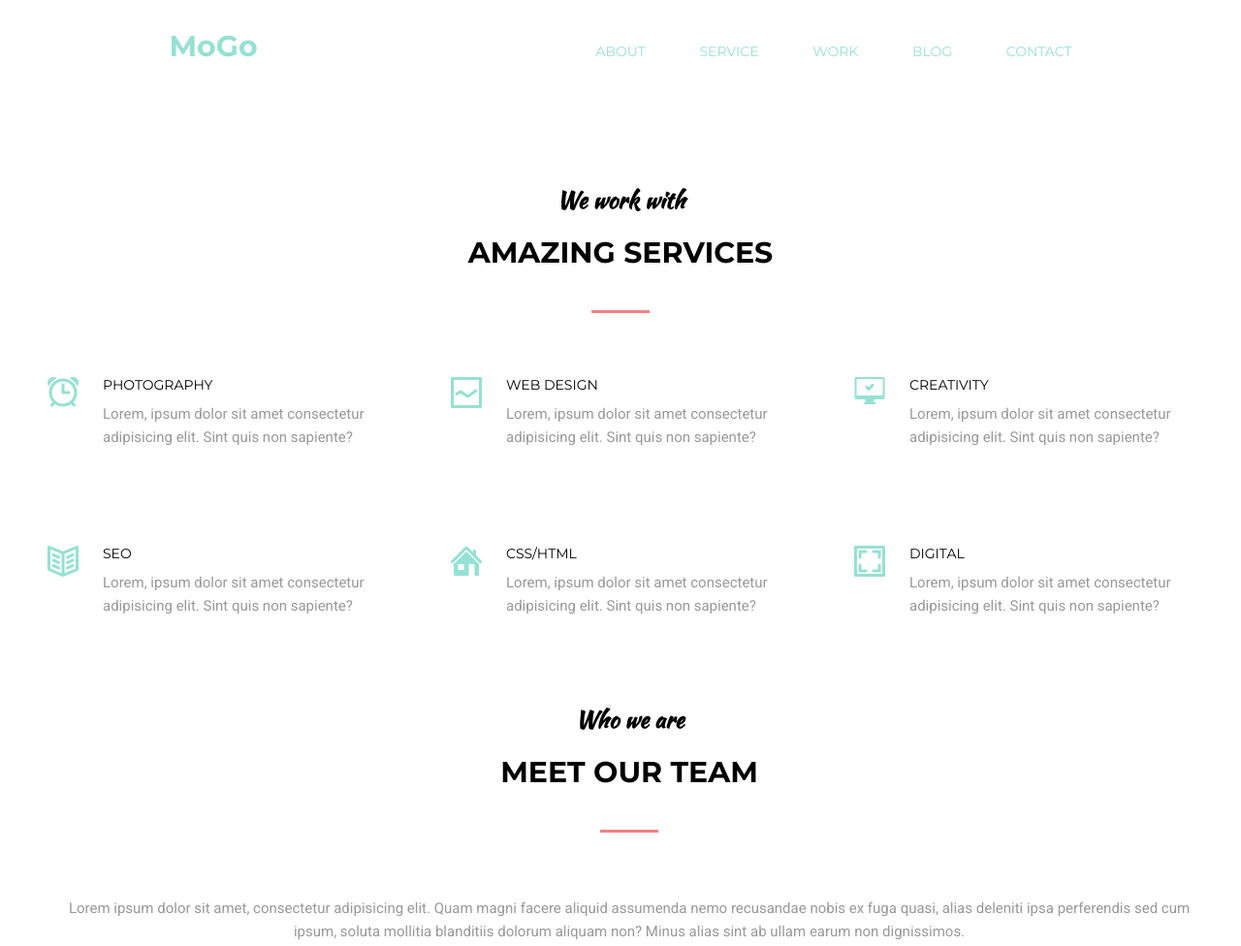
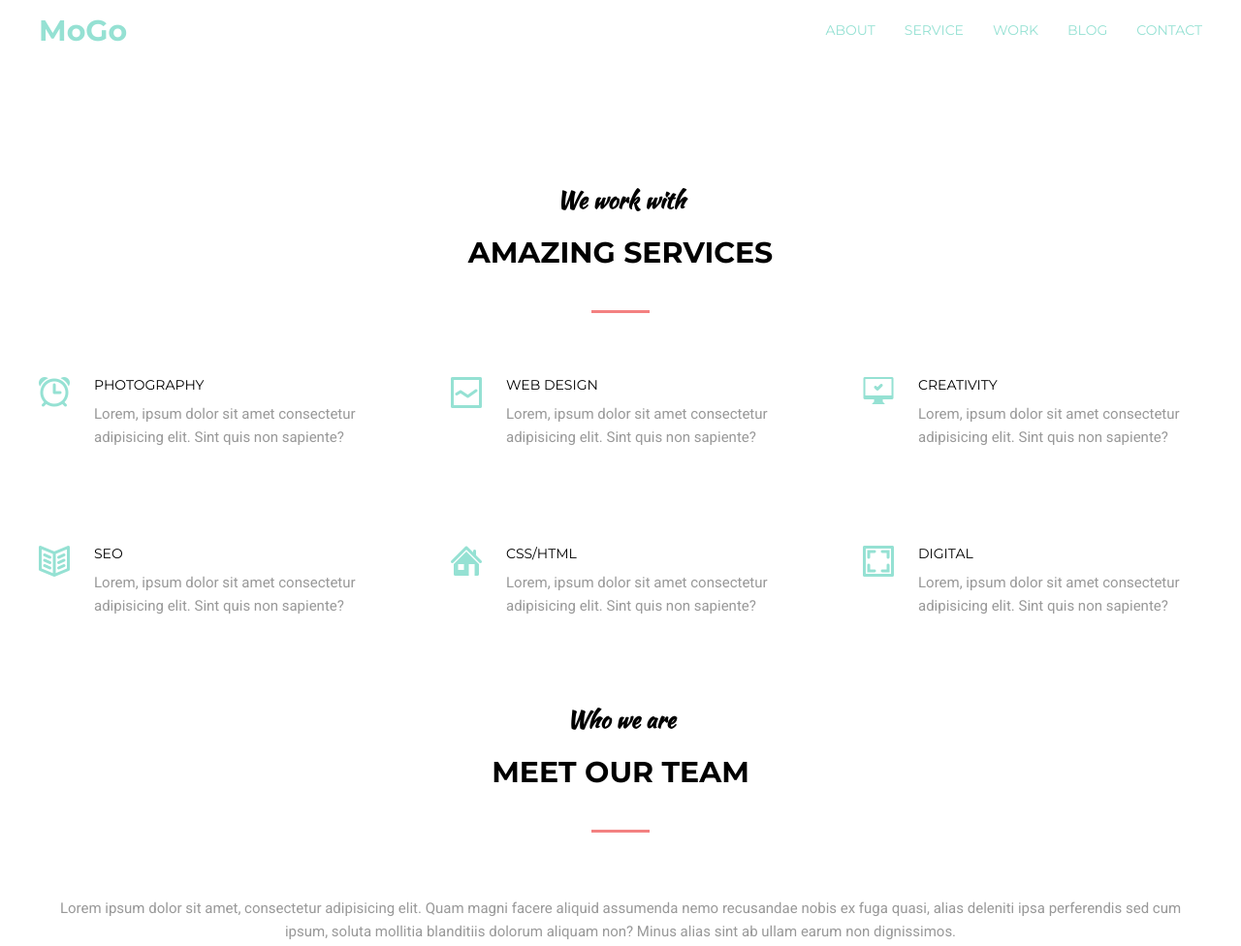
Before and after one commit to warvalol/vlad-hw-6, a plain HTML site: page index.html in a window 1280 px wide. Shown: the top 976 px of the page at 97% size. Drawn offline with Linux system fonts and the light colour scheme.

Commit message:
12.11.2021 17:58

```diff
--- a/css/style.css
+++ b/css/style.css
@@ -7,10 +7,16 @@ body {
 .wrapper {
   width: 100%;
   margin: 0 auto;
-
   min-height: 100vh; /* это прижмет footer вниз страницы */
   display: flex;
   flex-direction: column; /* это прижмет footer вниз страницы */
+}
+
+.page-header {
+  display: flex;
+  justify-content: space-between;
+  /* отступ к AMAZING SERVICES */
+  margin-bottom: 128px;
 }
 
 .container {
@@ -18,16 +24,15 @@ body {
   margin: 0 auto;
 }
 
-.page-header {
+.header-section {
   display: flex;
-  justify-content: space-around;
-  align-items: flex-end;
+  justify-content: space-between;
   min-height: 65px;
-  /* отступ к AMAZING SERVICES */
-  margin-bottom: 128px;
 }
 
 .logo {
+  display: flex;
+  align-self: center;
   text-decoration: none;
   color: #95e1d3;
   font-size: 30px;
@@ -37,21 +42,33 @@ body {
 }
 
 .main-nav {
+  display: flex;
+  align-items: flex-end;
+  align-self: center;
   text-transform: uppercase;
 }
 
 /* ul */
 .main-menu {
   display: flex;
+  flex-wrap: nowrap;
   justify-content: space-between;
   align-items: flex-end;
-  min-width: 491px;
   padding: 0;
   margin: 0;
   list-style: none;
 }
 
 /* li and a/link */
+/*
+.main-menu-item {
+  margin-right: 30px;
+}
+*/
+
+.main-menu-item:not(:nth-last-child(-n + 1)) {
+  margin-right: 30px;
+}
 
 .main-menu-link {
   text-decoration: none;
@@ -60,6 +77,7 @@ body {
   font-family: "Montserrat", sans-serif;
   font-weight: 500;
   color: #95e1d3;
+
   /* анимация */
   transition-property: color;
   transition-duration: 400ms;
@@ -90,9 +108,14 @@ body {
 
 /* AMAZING SERVICES */
 
-.conteiner-b {
-  width: 1182px;
+.container {
+  width: 1200px;
   margin: 0 auto;
+}
+
+.section-a {
+  width: 1200px;
+  margin-bottom: 92px;
 }
 
 .title {
@@ -173,10 +196,6 @@ h3 {
   color: #999999;
   line-height: 24px;
   margin: 0;
-}
-
-.section-a {
-  margin-bottom: 92px;
 }
 
 /* MEET OUR TEAM - section-b */
@@ -343,12 +362,13 @@ main::after {
   margin-top: 80px;
 }
 
-footer {
+.section-footer {
   display: flex;
-  width: 100%;
+  width: 1200px;
   height: 62px;
   justify-content: space-between;
   align-items: center;
+  margin: 0 auto;
 }
 
 .footer-info {
--- a/index.html
+++ b/index.html
@@ -16,8 +16,9 @@
   </head>
   <body>
     <div class="wrapper">
-      <div class="conteiner">
       <header class="page-header">
+        <div class="container">
+          <section class="header-section">
             <a href="#" class="logo">MoGo</a>
             <nav class="main-nav">
               <ul class="main-menu">
@@ -38,10 +39,12 @@
                 </li>
               </ul>
             </nav>
+          </section>
+        </div>
       </header>
-      </div>
-      <div class="conteiner-b">
+
       <main>
+        <div class="container">
           <section class="section-a">
             <h2 class="title">
               <span class="span-a">We work with</span>
@@ -141,13 +144,13 @@
               <span class="span-a">Who we are</span>
               <span class="span-b">Meet our team</span>
             </h2>
-            <span class="text-b">
+            <p class="text-b">
               Lorem ipsum dolor sit amet, consectetur adipisicing elit. Quam
               magni facere aliquid assumenda nemo recusandae nobis ex fuga
               quasi, alias deleniti ipsa perferendis sed cum ipsum, soluta
               mollitia blanditiis dolorum aliquam non? Minus alias sint ab ullam
               earum non dignissimos.
-            </span>
+            </p>
             <ul class="team-list">
               <li class="team-item">
                 <div class="photo">
@@ -205,8 +208,11 @@
               </li>
             </ul>
           </section>
+        </div>
       </main>
+
       <footer>
+        <section class="section-footer">
           <span class="footer-info">
             &copy; 2016 MoGo free PSD Template by
             <span class="colored-text">Laaqiq</span>
@@ -220,8 +226,8 @@
             />
             <input class="email-button" type="submit" value="subscribe" />
           </form>
+        </section>
       </footer>
-      </div>
     </div>
   </body>
 </html>
```
Lines whose indentation alone changed are shown as unchanged.
